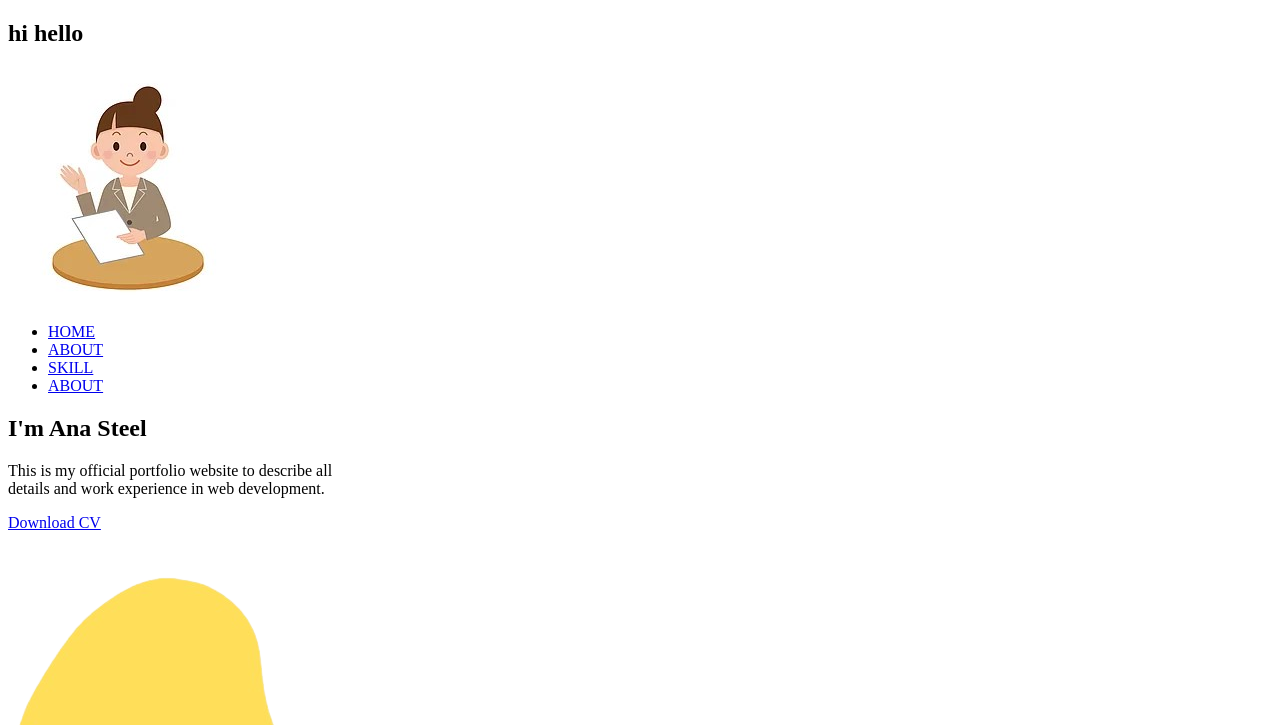
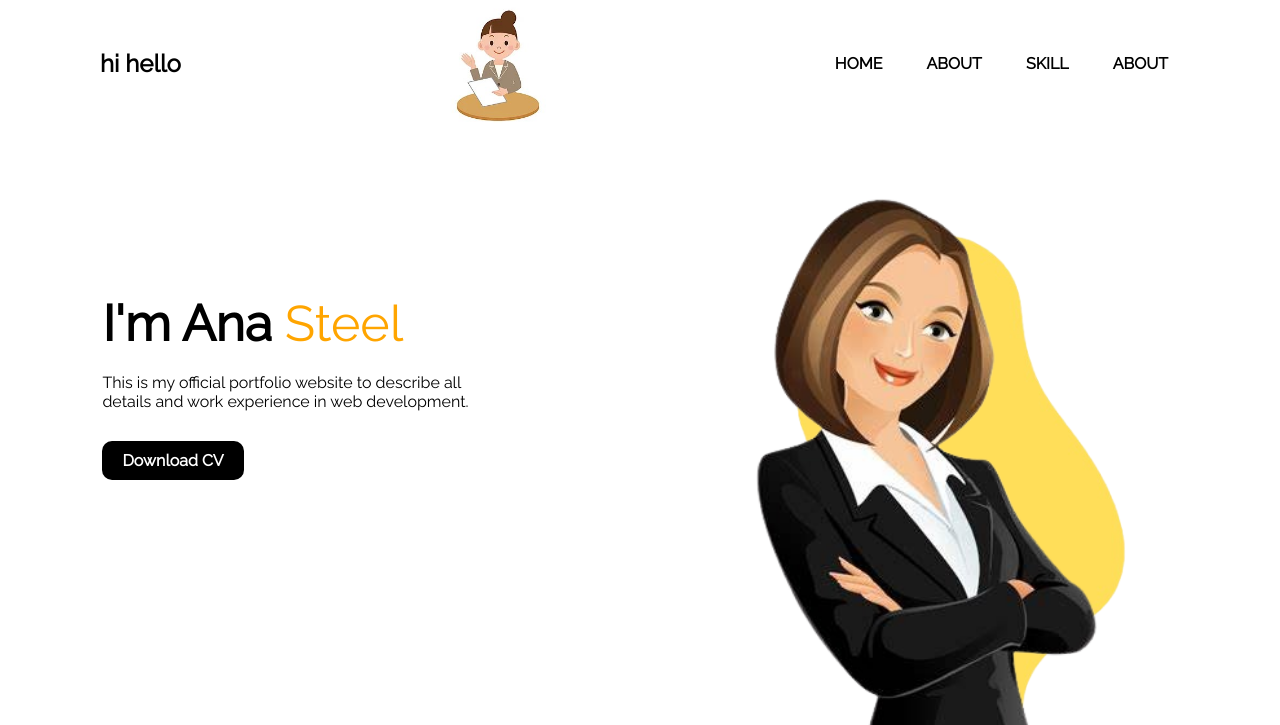
Before and after one commit to Madhav140/portfolio, a plain HTML site: page index.html in a window 1280 px wide. Shown: the top 725 px of the page. Drawn offline with Linux system fonts and the light colour scheme.

Commit message:
Update index.html

```diff
--- a/index.html
+++ b/index.html
@@ -18,7 +18,7 @@
 
 
 <!-- linking css -->
-<link rel="stylesheet" href="./style Portfolio.css">
+<link rel="stylesheet" href="./style.css">
 
 </head>
 <body>
```
